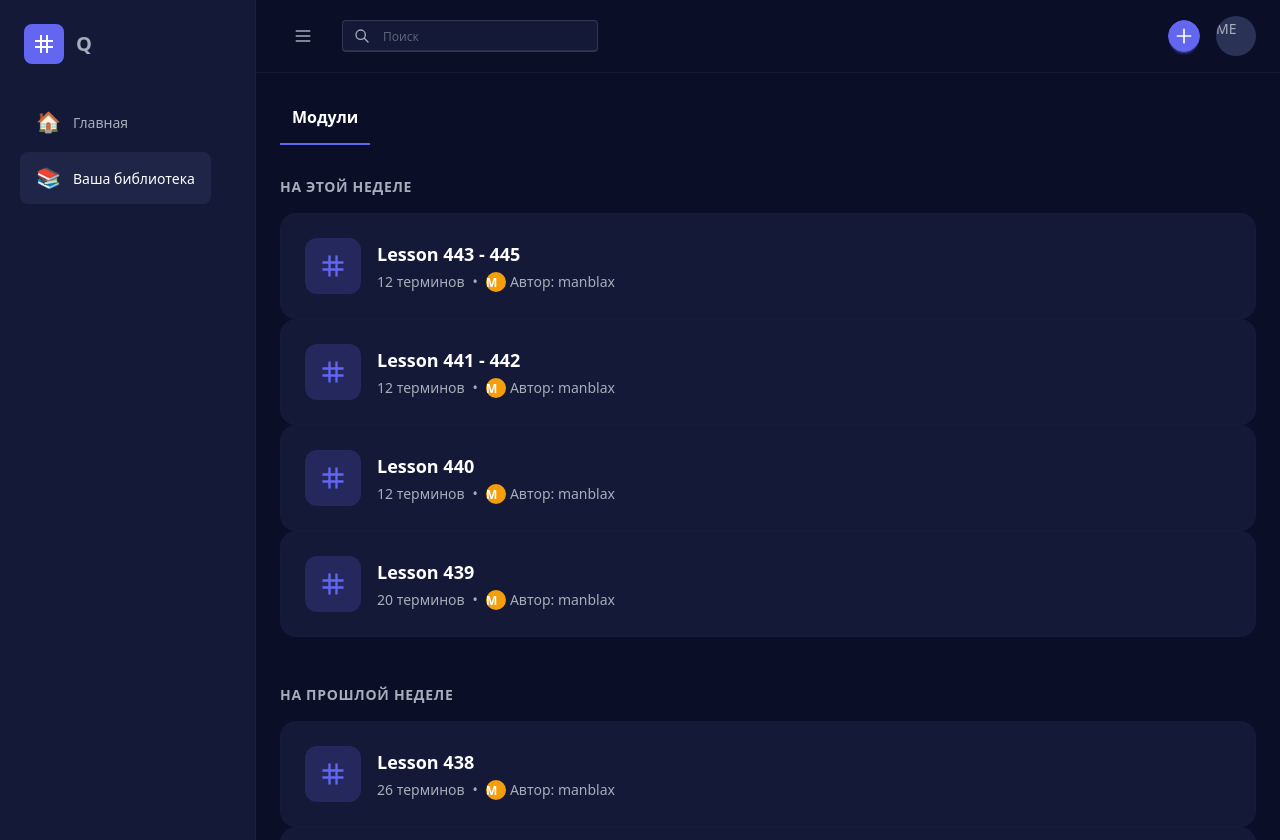
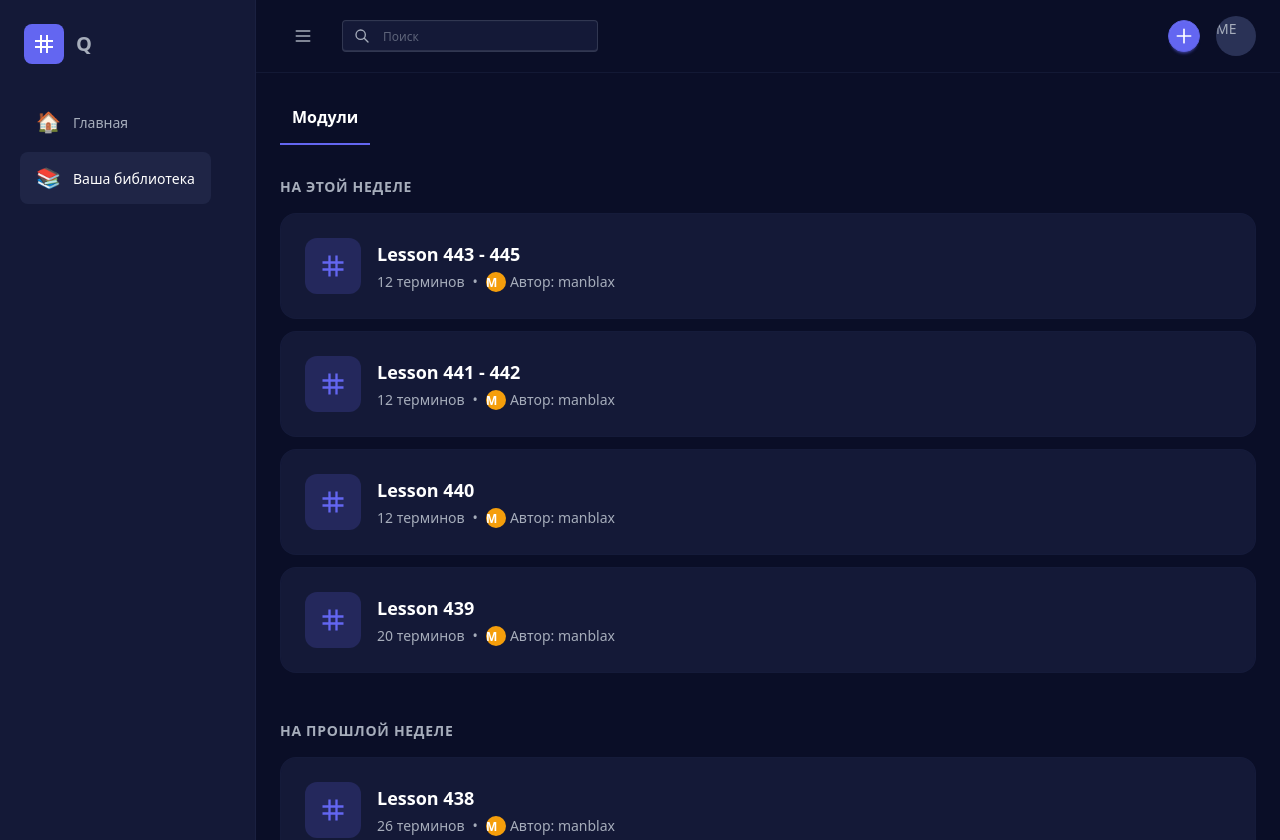
Before and after one commit to Manblax/flashcards2, a Next.js app: page /library in a window 1280 px wide. Shown: the top 840 px of the page. Built offline with nearby package versions, Linux system fonts and the light colour scheme.

Commit message:
Adjust vertical spacing between module cards in library
- Change layout from space-y-4 to flex-col with gap-3 in InfiniteModuleList
- Improve visual separation of cards in the library list

```diff
--- a/components/InfiniteModuleList.tsx
+++ b/components/InfiniteModuleList.tsx
@@ -124,7 +124,7 @@ const InfiniteModuleList = ({ allModules }: InfiniteModuleListProps) => {
           <h2 className="text-sm font-bold text-neutral-content mb-4 tracking-wider">
             {group.title}
           </h2>
-          <div className="space-y-4">
+          <div className="flex flex-col gap-3">
             {group.modules.map((module) => (
               <ModuleCard key={module.id} module={module} />
             ))}
```
